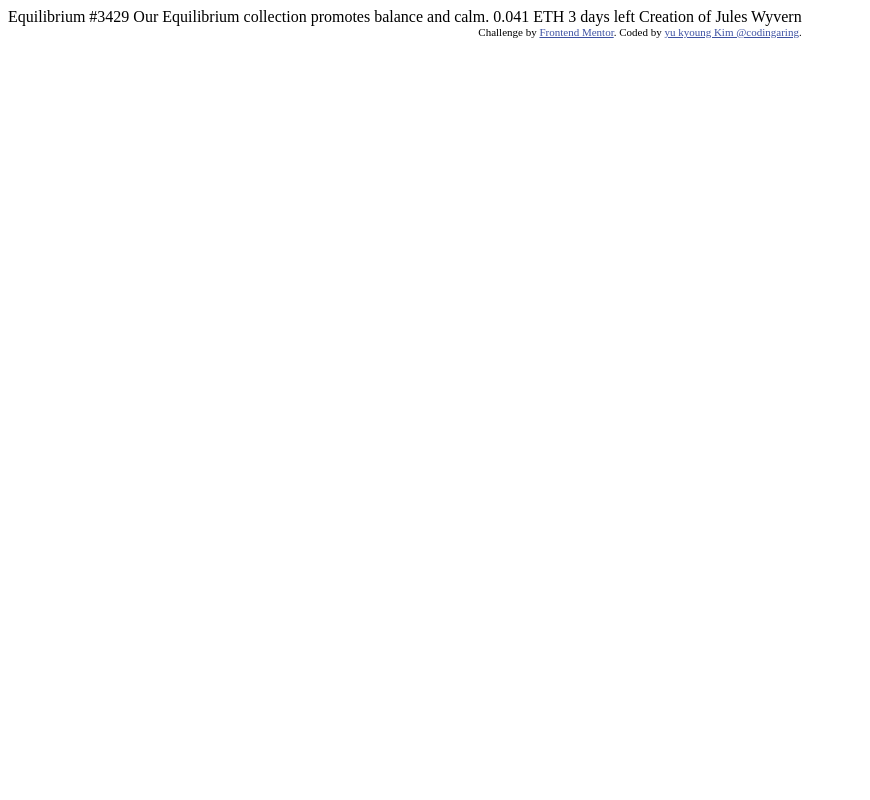
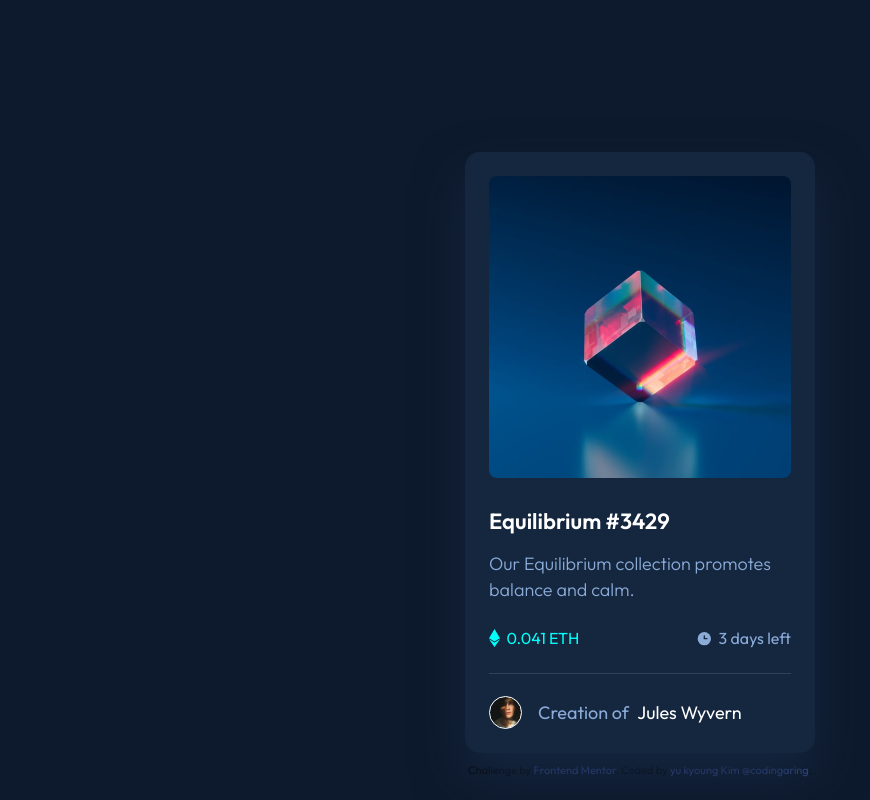
Before and after one commit to codingaring/FrontendMentor_NFT-preview-card-component, a plain HTML site: page index.html in a window 1280 px wide. Shown: the whole page, without its empty margins (0-870 px from the left). Drawn offline with Linux system fonts and the light colour scheme.

Commit message:
💄 design : success design

```diff
--- a/index.html
+++ b/index.html
@@ -7,33 +7,42 @@
   <!-- displays site properly based on user's device -->
 
   <link rel="icon" type="image/png" sizes="32x32" href="./images/favicon-32x32.png">
+  <link rel="stylesheet" href="./styles/index.css">
 
   <title>Frontend Mentor | NFT preview card component</title>
 
   <!-- Feel free to remove these styles or customise in your own stylesheet 👍 -->
-  <style>
-    .attribution {
-      font-size: 11px;
-      text-align: center;
-    }
-
-    .attribution a {
-      color: hsl(228, 45%, 44%);
-    }
-  </style>
 </head>
 
 <body>
+  <main>
+    <div class="cover-image-container">
+      <div class="view-icon"></div>
+      <img class="NFT-cover-image" src="./images/image-equilibrium.jpg" alt="Equilibrium #3429">
+    </div>
+    <h1 class="NFT-name heading">Equilibrium #3429</h1>
 
-  Equilibrium #3429
+    <p class="NFT-description body">Our Equilibrium collection promotes balance and calm.</p>
 
-  Our Equilibrium collection promotes balance and calm.
+    <div class="NFT-information-container">
+      <span class="how-ethereum caption">
+        <div class="ethereum-icon"></div>0.041 ETH
+      </span>
+      <span class="createdAt caption">
+        <div class="clock-icon"></div>3 days left
+      </span>
+    </div>
 
-  0.041 ETH
-  3 days left
+    <div class="line"></div>
 
-  Creation of Jules Wyvern
-
+    <div class="creator-information">
+      <div class="creator-profile"></div>
+      <div><span class="creation-of">Creation
+          of</span>
+        <span class="creator-name">Jules
+          Wyvern</span></span>
+      </div>
+  </main>
   <div class="attribution">
     Challenge by <a href="https://www.frontendmentor.io?ref=challenge" target="_blank">Frontend Mentor</a>.
     Coded by <a href="https://github.com/codingaring/FrontendMentor_NFT-preview-card-component" target="_blank">yu
--- a/styles/index.css
+++ b/styles/index.css
@@ -28,3 +28,166 @@ body {
   background-color: var(--Very-Dark-Blue-main);
   font-size: 1.8rem;
 }
+
+main {
+  width: 35rem;
+  background-color: var(--Very-Dark-Blue-card);
+  border-radius: 1.5rem;
+  box-shadow: 0px 25px 50px 0px var(--Very-Dark-Blue-card);
+  margin-top: 15.2rem;
+  margin-left: 50%;
+  transform: translate(-50%, 0);
+  padding: 2.4rem;
+
+  @media screen and (max-width: 375px) {
+    width: 32.7rem;
+    margin-top: 6.2rem;
+  }
+}
+
+/** detailed style **/
+.cover-image-container {
+  position: relative;
+}
+
+.view-icon {
+  background-color: rgb(0, 255, 248, 0.503);
+  background-image: url("/images/icon-view.svg");
+  background-position: center;
+  background-repeat: no-repeat;
+  border-radius: 0.8rem;
+  width: 30.2rem;
+  height: 30.2rem;
+  position: absolute;
+  opacity: 0%;
+
+  @media screen and (max-width: 375px) {
+    width: 27.8rem;
+    height: 27.8rem;
+  }
+}
+
+.view-icon:hover {
+  opacity: 100%;
+}
+
+.NFT-cover-image {
+  width: 30.2rem;
+  height: 30.2rem;
+  border-radius: 0.8rem;
+
+  @media screen and (max-width: 375px) {
+    width: 27.8rem;
+    height: 27.8rem;
+  }
+}
+
+.NFT-name {
+  color: var(--White);
+  margin-top: 2.4rem;
+  cursor: pointer;
+}
+
+.NFT-name:hover {
+  color: var(--Cyan);
+  margin-top: 2.4rem;
+}
+
+.NFT-description {
+  color: var(--Soft-Blue);
+  margin-top: 1.6rem;
+
+  @media screen and (max-width: 375px) {
+    margin-top: 1.2rem;
+  }
+}
+
+/** NFT-information-container **/
+.NFT-information-container {
+  display: flex;
+  justify-content: space-between;
+  align-items: center;
+  margin: 2.5rem 0;
+
+  @media screen and (max-width: 375px) {
+    margin: 1.6rem 0;
+  }
+}
+
+.how-ethereum,
+.createdAt {
+  display: flex;
+  align-items: center;
+  gap: 0.65rem;
+
+  color: var(--Cyan);
+}
+
+.ethereum-icon {
+  background-image: url("/images/icon-ethereum.svg");
+  width: 1.1rem;
+  height: 1.8rem;
+}
+
+.createdAt {
+  color: var(--Soft-Blue);
+}
+
+.clock-icon {
+  background-image: url("/images/icon-clock.svg");
+  width: 1.6rem;
+  height: 1.6rem;
+}
+
+/** **/
+.line {
+  height: 0.1rem;
+  background-color: var(--Very-Dark-Blue-line);
+}
+
+/** creator-information **/
+.creator-information {
+  display: flex;
+  justify-content: flex-start;
+  align-items: center;
+  gap: 1.6rem;
+  margin-top: 2.2rem;
+
+  @media screen and (max-width: 375px) {
+    margin-top: 1.6rem;
+  }
+}
+
+.creator-profile {
+  background-image: url("/images/image-avatar.png");
+  background-size: cover;
+  width: 3.3rem;
+  height: 3.3rem;
+  border: 0.1rem solid var(--White);
+  border-radius: 50%;
+}
+
+.creation-of {
+  color: var(--Soft-Blue);
+  margin-right: 0.5rem;
+}
+
+.creator-name {
+  color: var(--White);
+}
+
+.creator-name:hover {
+  color: var(--Cyan);
+  cursor: pointer;
+}
+
+/** other **/
+.attribution {
+  margin-top: 1rem;
+  font-size: 11px;
+  text-align: center;
+}
+
+.attribution a {
+  color: hsl(228, 45%, 44%);
+}
```
